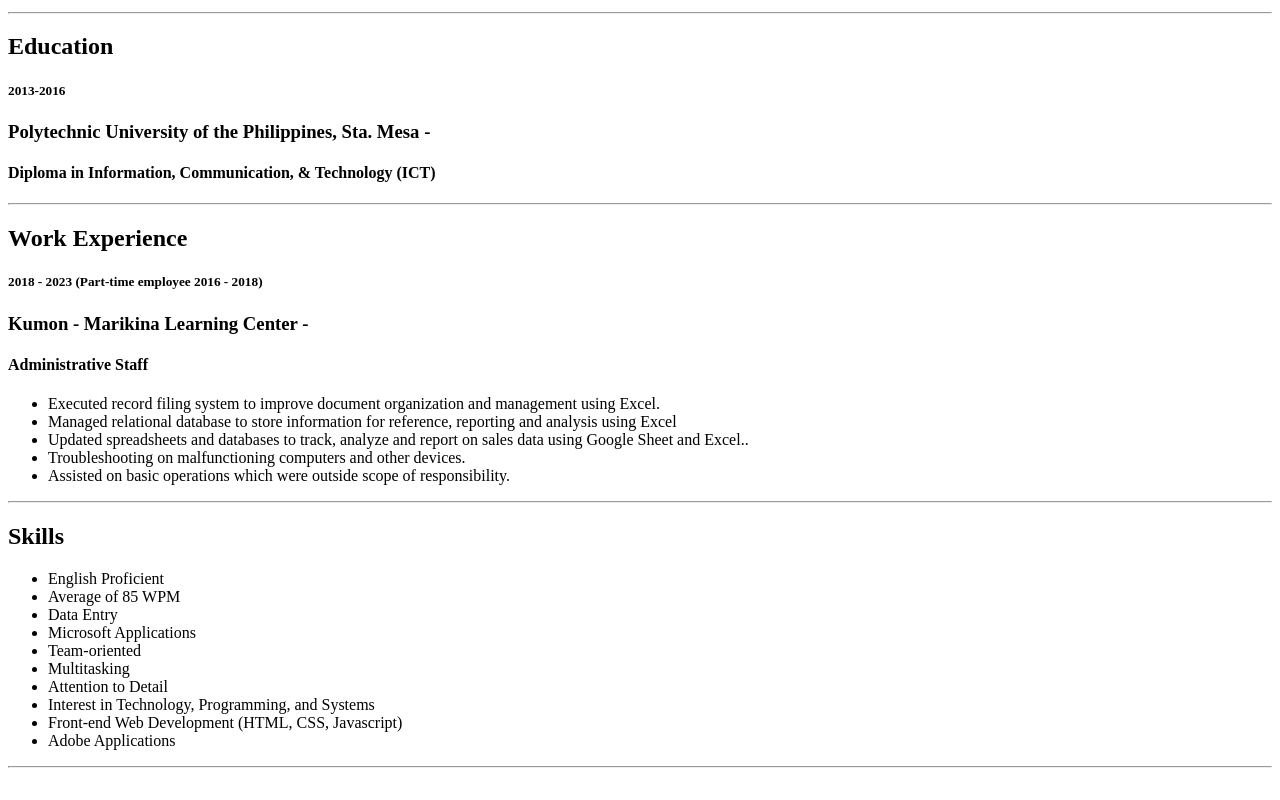
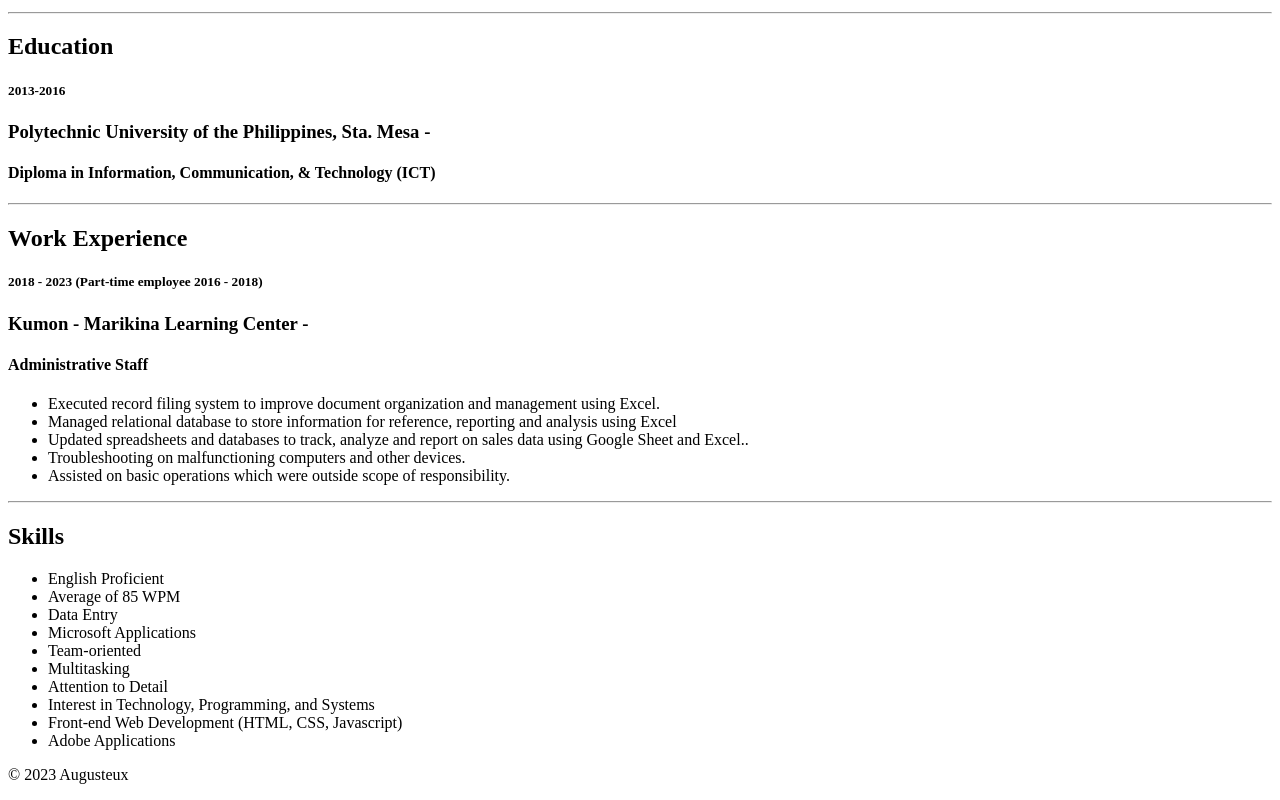
Before and after one commit to Augusteux/capstone-project1, a plain HTML site: page index.html in a window 1280 px wide. Shown: the part 586-1386 px from the top of the page. Before the commit the page ends 1362 px from the top, so only its background shows below. Drawn offline with Linux system fonts and the light colour scheme.

Commit message:
Update index.html

```diff
--- a/index.html
+++ b/index.html
@@ -62,16 +62,9 @@
     <li>Front-end Web Development (HTML, CSS, Javascript)</li>
     <li>Adobe Applications</li>
 </ul>
-<hr />
-
-
-
-
-
-
-
-
-
+<footer>
+    <p>© 2023 Augusteux</p>
+</footer>
 
 
 
```
